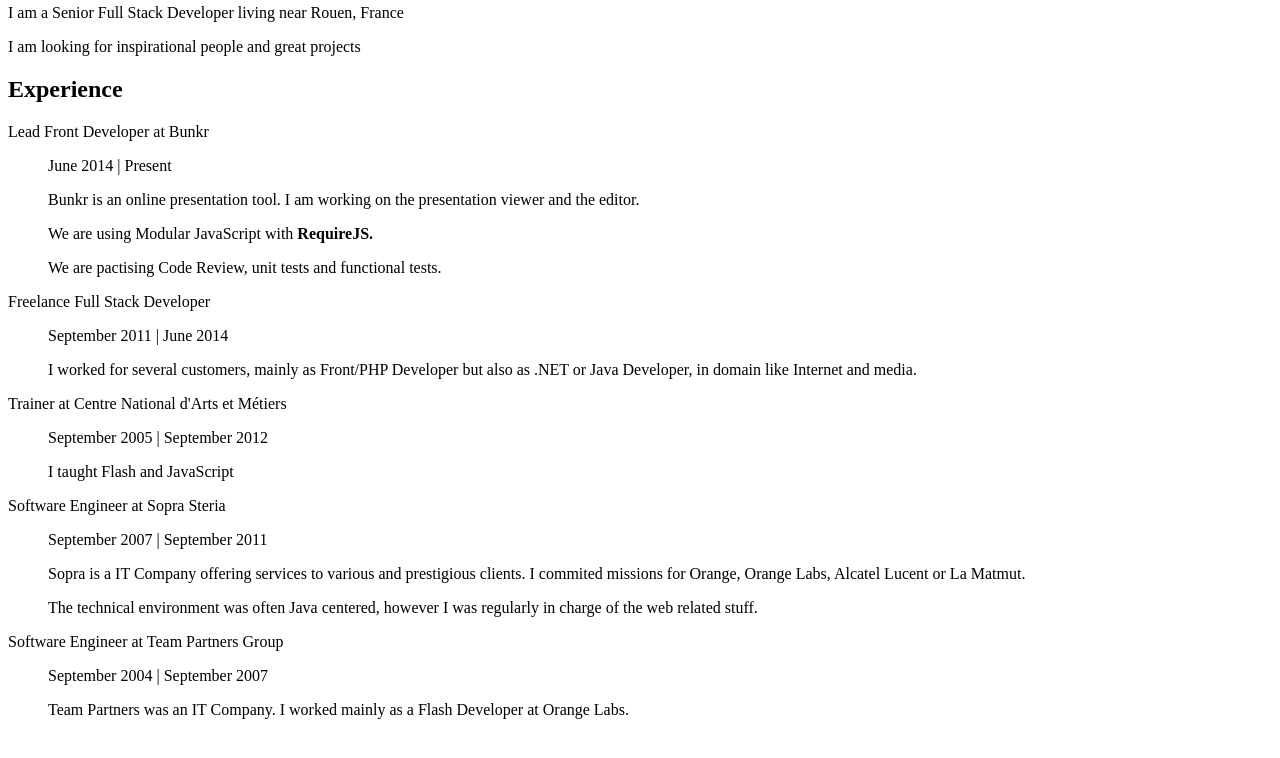
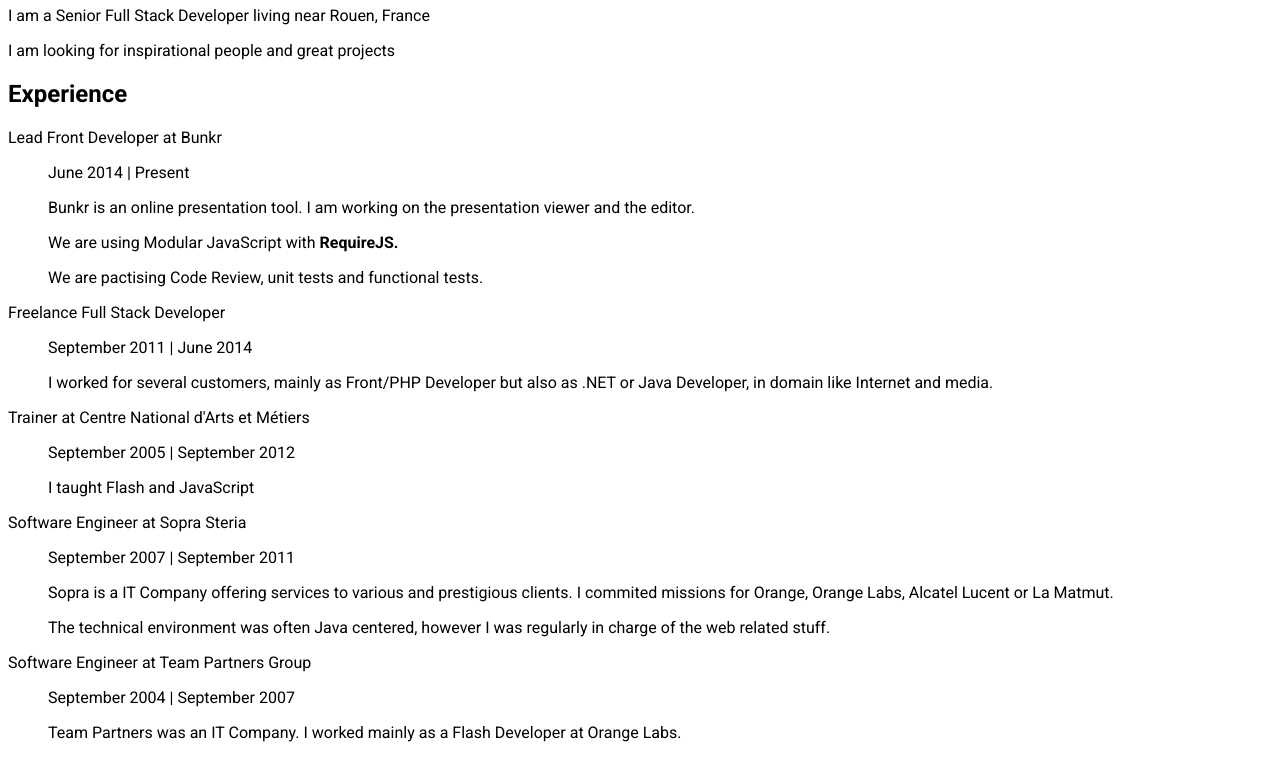
Before and after one commit to gregorylegarec/gregorylegarec.github.io, a plain HTML site: page index.html in a window 1280 px wide. Shown: the part 110-868 px from the top of the page. Before the commit the page ends 845 px from the top, so only its background shows below. Drawn offline with Linux system fonts and the light colour scheme.

Commit message:
CSS initial commit

```diff
--- a/index.html
+++ b/index.html
@@ -2,6 +2,9 @@
 <html>
 	<head>
 		<title>Grégory Le Garec | Resume</title>
+		<meta charset="UTF-8" />
+		<link href="https://fonts.googleapis.com/css?family=Roboto:400,700" rel="stylesheet" type="text/css">
+		<link href="resume.css" type="text/css" rel="stylesheet" media="all" />
 	</head>
 	<body>
 		<header>
--- /dev/null
+++ b/resume.css
@@ -0,0 +1,3 @@
+body {
+	font-family: 'Roboto';
+}
```
